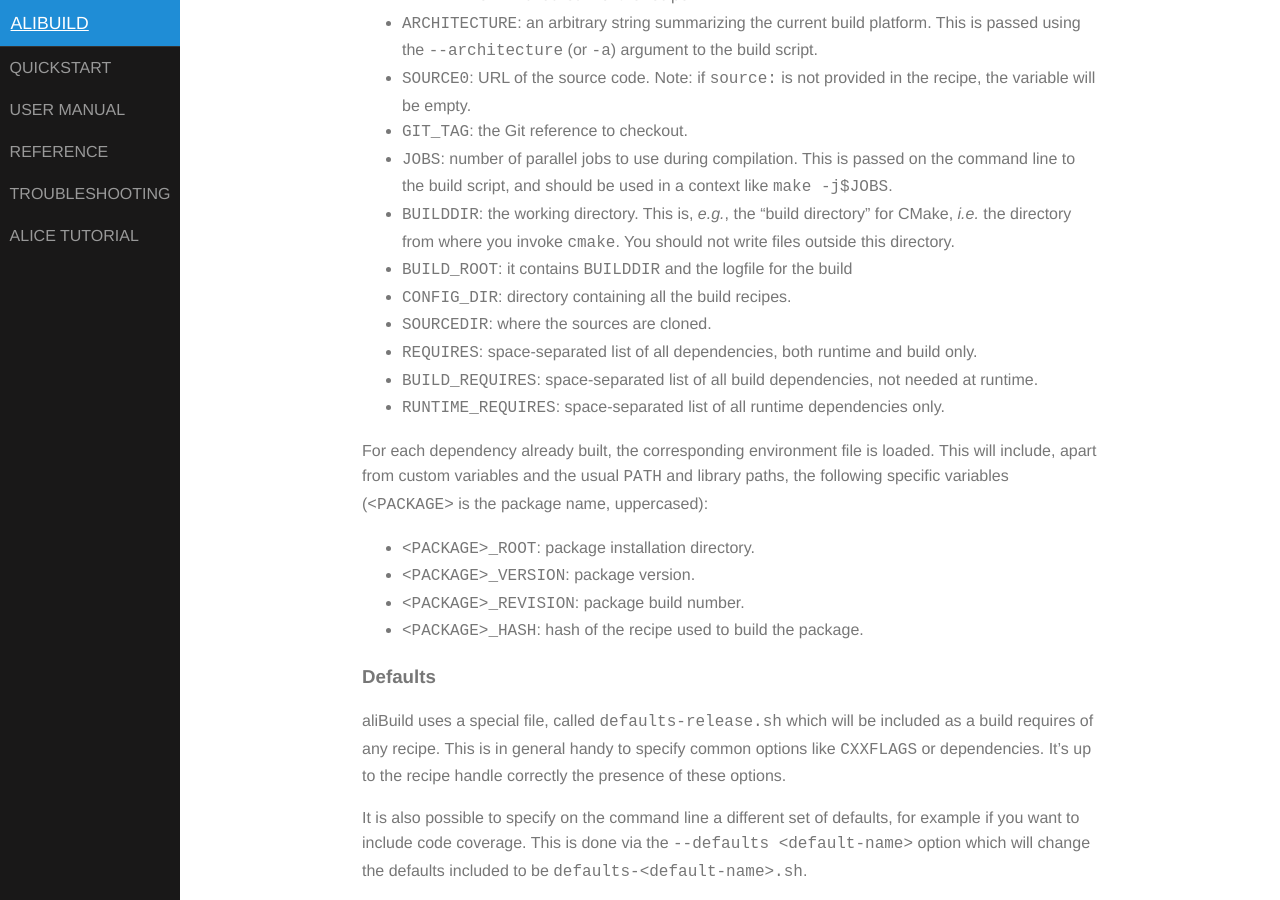
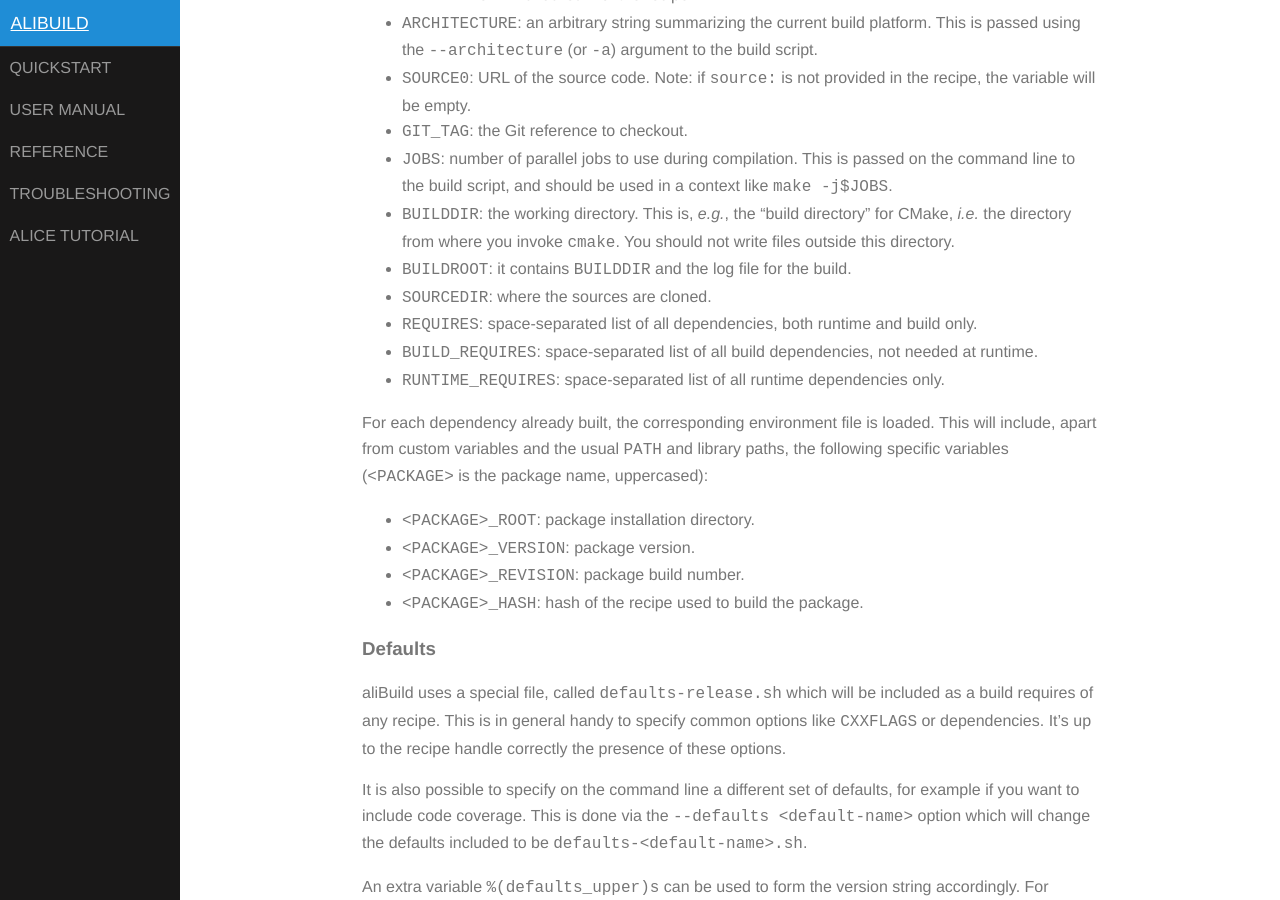
Before and after one commit to alisw/alibuild, a Jekyll site: the page built from docs/reference.markdown, in a window 1280 px wide and 900 px high, scrolled down 4293 px. Built offline with Jekyll 4.4.1, drawn with Linux system fonts in a browser that asks for light colours.

Commit message:
Fix build variable documentation
Remove variable that is not provided; fix spelling for another one.

```diff
--- a/docs/reference.markdown
+++ b/docs/reference.markdown
@@ -201,8 +201,7 @@
  - `BUILDDIR`: the working directory. This is, *e.g.*, the "build directory"
    for CMake, *i.e.* the directory from where you invoke `cmake`. You should not
    write files outside this directory.
- - `BUILD_ROOT`: it contains `BUILDDIR` and the logfile for the build
- - `CONFIG_DIR`: directory containing all the build recipes.
+ - `BUILDROOT`: it contains `BUILDDIR` and the log file for the build.
  - `SOURCEDIR`: where the sources are cloned.
  - `REQUIRES`: space-separated list of all dependencies, both runtime and build
    only.
```
